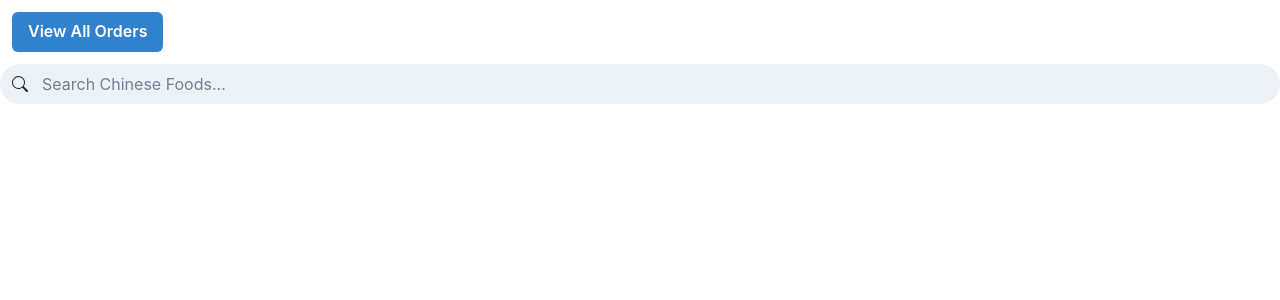
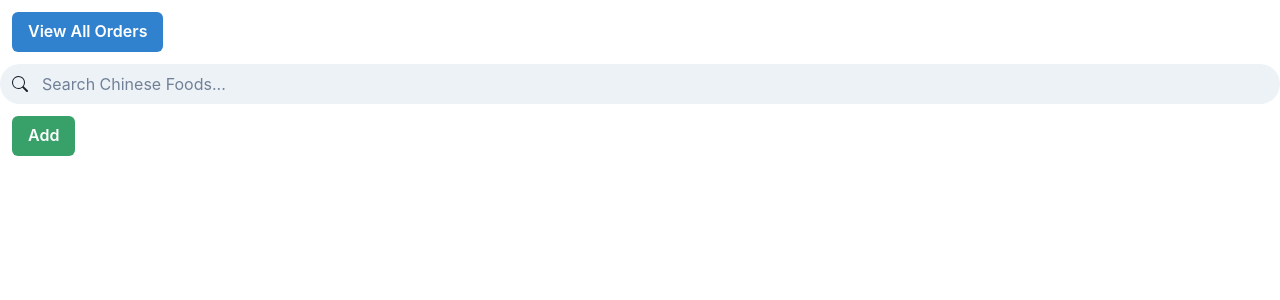
Before and after one commit to Yuxiang-Huang/Chinese-Restaurant-Order-Helper, a React (Vite) app: page / in a window 1280 px wide. Shown: the top 300 px of the page. Built offline with nearby package versions, Linux system fonts and the light colour scheme.

Commit message:
UI done for Add Order Page.

```diff
--- a/src/components/OrderItemDisplay.tsx
+++ b/src/components/OrderItemDisplay.tsx
@@ -8,8 +8,11 @@ interface Props {
 const OrderItemDisplay = ({ orderItem }: Props) => {
   return (
     <HStack justifyContent={"space-between"}>
-      <Button>{orderItem.name}</Button> <Button>{"$" + orderItem.price}</Button>
-      <Button>Delete</Button>
+      <Button>{orderItem.name}</Button>
+      <div>
+        <Button margin={3}>{"$" + orderItem.price}</Button>
+        <Button colorScheme={"red"}>Delete</Button>
+      </div>
     </HStack>
   );
 };
--- a/src/components/SearchBar.tsx
+++ b/src/components/SearchBar.tsx
@@ -68,6 +68,9 @@ const SearchBar = ({ fullFoodList, addToOrder }: Props) => {
         </InputGroup>
       </form>
       {/* <PriceInputModal /> */}
+      <Button margin={3} colorScheme="green">
+        Add
+      </Button>
       {foodList.map((food, index) => (
         <Button
           style={{ width: "100%" }}
```
